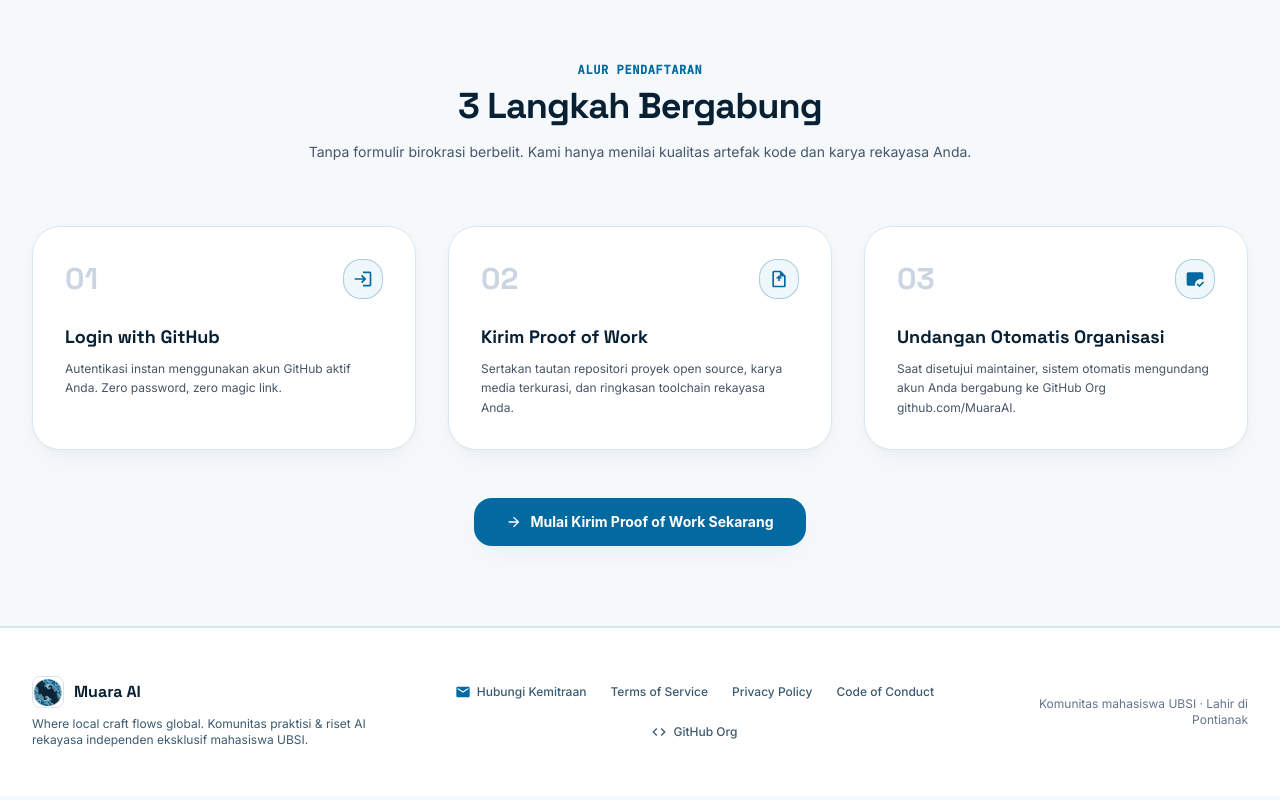
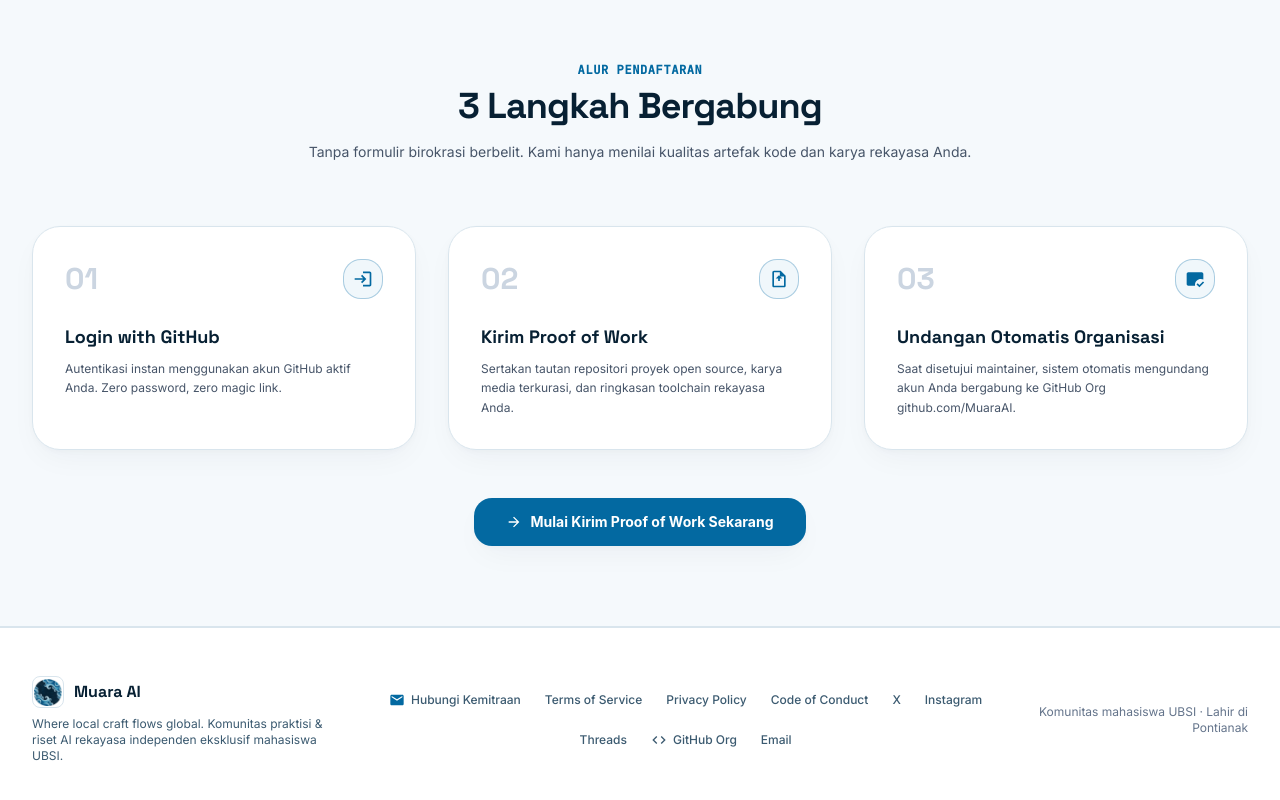
Before and after one commit to MuaraAI/MuaraAI, a Next.js app: page / in a window 1280 px wide. Shown: the part 5788-6588 px from the top of the page. Built offline with nearby package versions, Linux system fonts and the light colour scheme; no server answers; the database is empty; a web font is replaced by a local one.

Commit message:
chore(content): complete national MuaraAI public copy audit

```diff
--- a/src/components/landing/footer.tsx
+++ b/src/components/landing/footer.tsx
@@ -32,15 +32,13 @@ export default function Footer() {
           <Link href="/code-of-conduct" className="hover:text-muara-ocean transition-colors">
             Code of Conduct
           </Link>
-          <Link
-            href={GITHUB_ORG_URL}
-            target="_blank"
-            rel="noopener noreferrer"
-            className="hover:text-muara-ocean transition-colors flex items-center gap-1.5"
-          >
-            <Icon name="code" className="w-4 h-4" />
-            GitHub Org
+          <Link href="https://x.com/MuaraAI" target="_blank" rel="noopener noreferrer" className="hover:text-muara-ocean transition-colors">X</Link>
+          <Link href="https://www.instagram.com/muara.ai/" target="_blank" rel="noopener noreferrer" className="hover:text-muara-ocean transition-colors">Instagram</Link>
+          <Link href="https://www.threads.com/@muara.ai" target="_blank" rel="noopener noreferrer" className="hover:text-muara-ocean transition-colors">Threads</Link>
+          <Link href={GITHUB_ORG_URL} target="_blank" rel="noopener noreferrer" className="hover:text-muara-ocean transition-colors flex items-center gap-1.5">
+            <Icon name="code" className="w-4 h-4" /> GitHub Org
           </Link>
+          <Link href="mailto:admin@muaraai.com" className="hover:text-muara-ocean transition-colors">Email</Link>
         </div>
 
         <div className="text-xs text-slate-500 text-center md:text-right">
```
Also changed, not shown: 1 other file (tests, documents, lock files or other folders).
